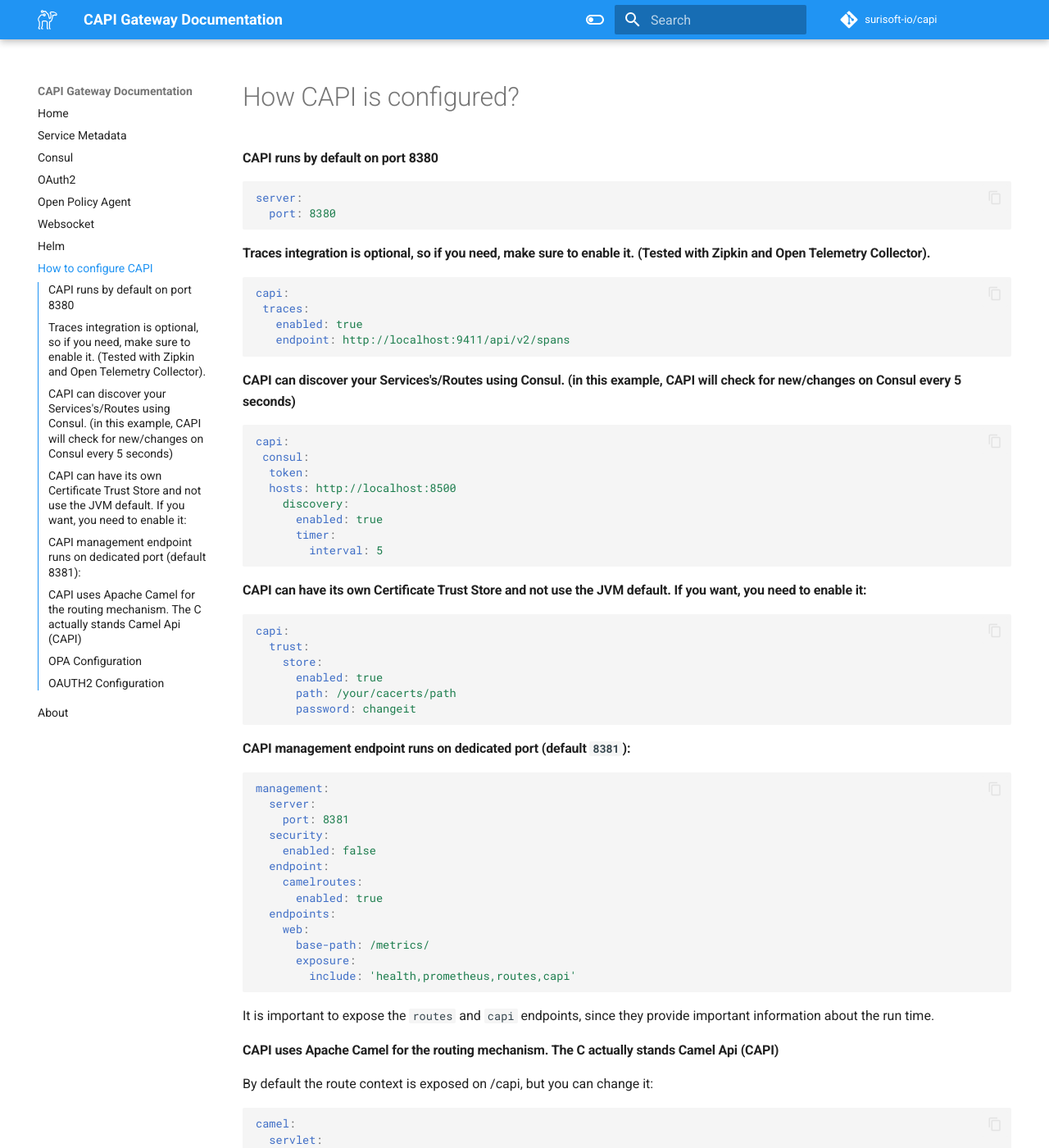
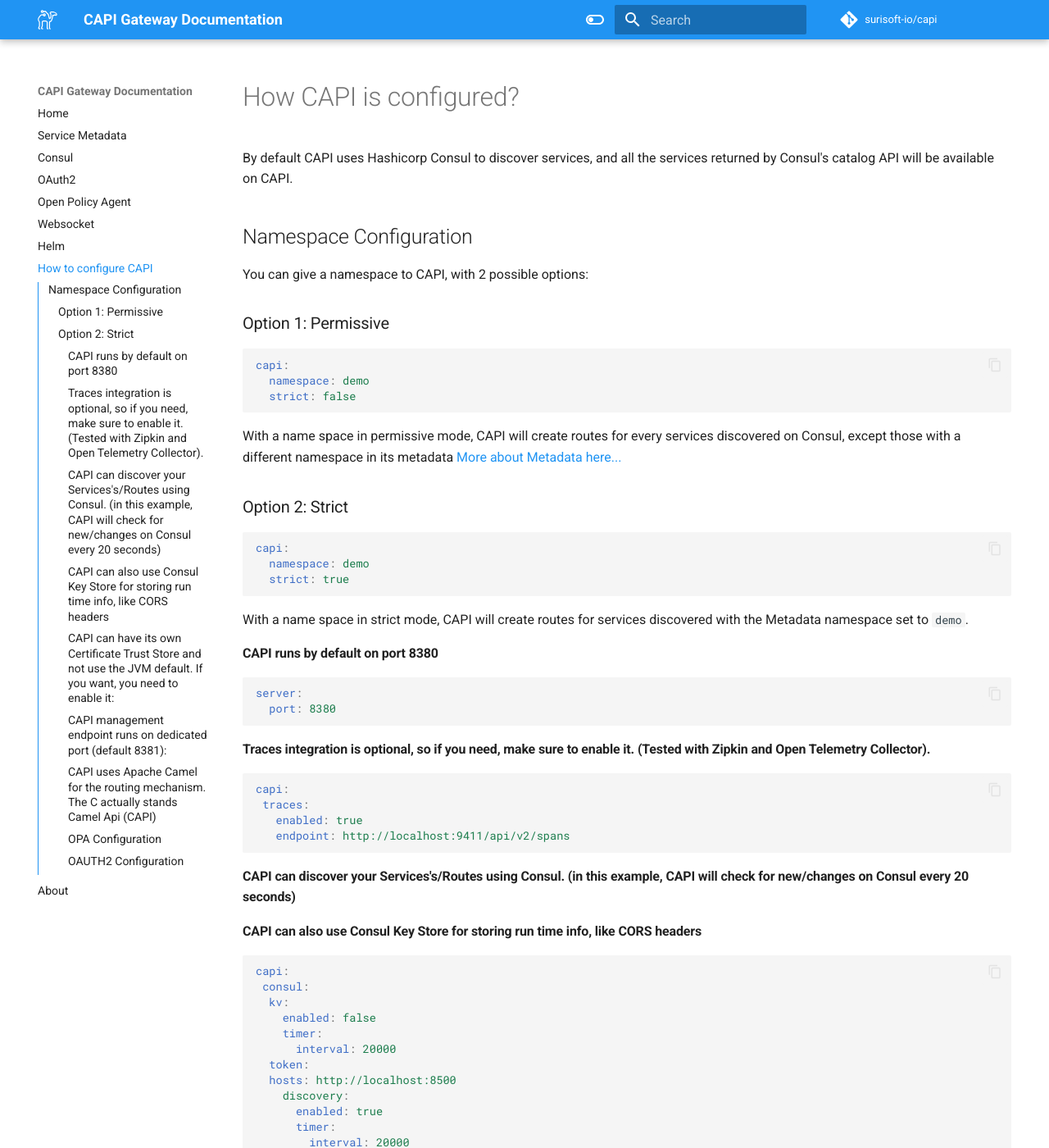
Before and after one commit to surisoft-io/capi-docs, an MkDocs documentation site: the page built from docs/config.md, in a window 1280 px wide and 1400 px high. Shown: the whole window at 82% size. Built offline with MkDocs 1.6.1 and Material for MkDocs 9.7.7, drawn with Linux system fonts in a browser that asks for light colours; comment, search, counter and statistics services are not loaded; some of the changed text lies outside the part shown.

Commit message:
Adding Strict mode to documentation

````diff
--- a/docs/config.md
+++ b/docs/config.md
@@ -1,4 +1,28 @@
 # How CAPI is configured?
+By default CAPI uses Hashicorp Consul to discover services, and all the services returned by Consul's catalog API will be available on CAPI.
+
+## Namespace Configuration
+You can give a namespace to CAPI, with 2 possible options:
+
+### Option 1: Permissive
+```yaml
+capi:
+  namespace: demo
+  strict: false
+```
+
+With a name space in permissive mode, CAPI will create routes for every services discovered on Consul, except those with a different namespace in its metadata [More about Metadata here...](meta.md)
+
+
+### Option 2: Strict
+```yaml
+capi:
+  namespace: demo
+  strict: true
+```
+With a name space in strict mode, CAPI will create routes for services discovered with the Metadata namespace set to `demo`.
+
+
 
 #### CAPI runs by default on port 8380
 ```yaml
@@ -12,16 +36,21 @@ capi:
    enabled: true
    endpoint: http://localhost:9411/api/v2/spans
 ```
-#### CAPI can discover your Services's/Routes using Consul. (in this example, CAPI will check for new/changes on Consul every 5 seconds)
+#### CAPI can discover your Services's/Routes using Consul. (in this example, CAPI will check for new/changes on Consul every 20 seconds)
+#### CAPI can also use Consul Key Store for storing run time info, like CORS headers
 ```yaml
 capi:
  consul:
+  kv:
+    enabled: false
+    timer:
+      interval: 20000
   token:
   hosts: http://localhost:8500
     discovery:
       enabled: true
       timer:
-        interval: 5
+        interval: 20000
 ```
 #### CAPI can have its own Certificate Trust Store and not use the JVM default. If you want, you need to enable it:
 ```yaml
````
Also changed, not shown: other parts of docs/config.md (+12 -14 lines).
